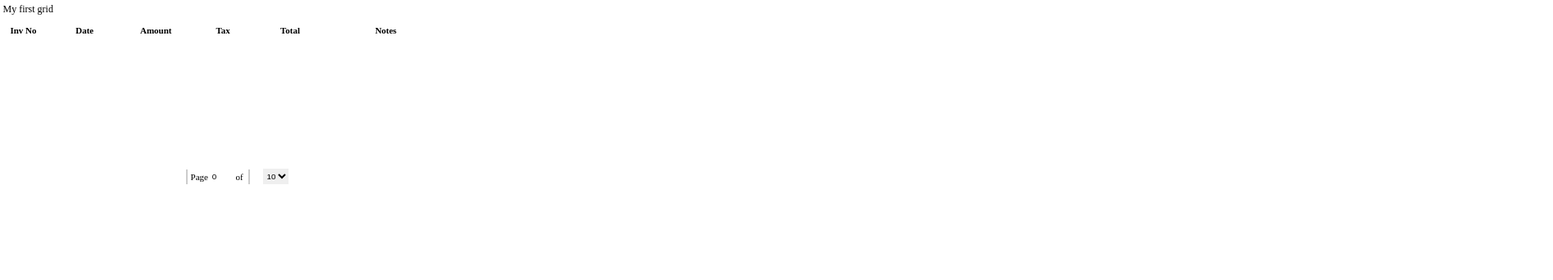
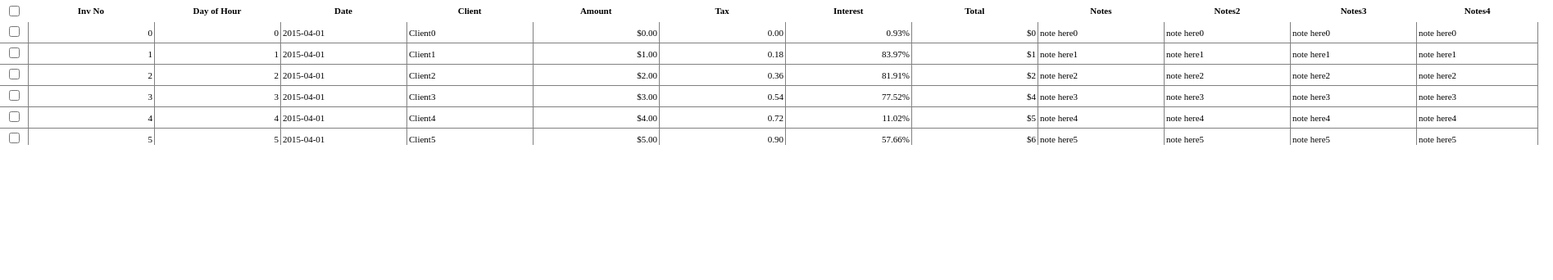
Before and after one commit to ccflower/flowerBox, a plain HTML site: page jqGridTest/myfirstgrid.html in a window 1280 px wide. Shown: the whole page at 82% size, 1895 px wide, since content can reach past the window. Drawn offline with nearby package versions, Linux system fonts and the light colour scheme; no server answers.

Commit message:
add some local data to test unformat function.

```diff
--- a/jqGridTest/myfirstgrid.html
+++ b/jqGridTest/myfirstgrid.html
@@ -20,35 +20,102 @@ html, body {
 }
 </style>
 
-<script src="js/jquery-1.7.2.min.js" type="text/javascript"></script>
+<script src="js/jquery-1.11.0.min.js" type="text/javascript"></script>
 <script src="js/i18n/grid.locale-en.js" type="text/javascript"></script>
 <script src="js/jquery.jqGrid.min.js" type="text/javascript"></script>
 
 <script type="text/javascript">
 $(function () {
-    $("#list").jqGrid({
-        url: "example.php",
-        datatype: "xml",
-        mtype: "GET",
-        colNames: ["Inv No", "Date", "Amount", "Tax", "Total", "Notes"],
-        colModel: [
-            { name: "invid", width: 55 },
-            { name: "invdate", width: 90 },
-            { name: "amount", width: 80, align: "right" },
-            { name: "tax", width: 80, align: "right" },
-            { name: "total", width: 80, align: "right" },
-            { name: "note", width: 150, sortable: false }
-        ],
-        pager: "#pager",
-        rowNum: 10,
-        rowList: [10, 20, 30],
-        sortname: "invid",
-        sortorder: "desc",
-        viewrecords: true,
-        gridview: true,
-        autoencode: true,
-        caption: "My first grid"
-    });
+    var gridData = [];
+    var currRow;
+    for (var i = 0; i < 12; i++) {
+        var dayOfHour = i + "";
+        currRow = {
+            id: i,
+            dayOfHour: dayOfHour,
+            date: "2015-04-" + Math.ceil((i + 1) * 30 / 5000),
+            name: "Client" + i,
+            amount: i,
+            tax: i * 0.18,
+            interest: Math.random(),
+            total: i + i * 0.18,
+            note: "note here" + i,
+            note2: "note here" + i,
+            note3: "note here" + i,
+            note4: "note here" + i
+        };
+        gridData.push(currRow);
+    }
+
+        var gridOptions = {
+            data: gridData,
+            datatype: "local",
+            cellSize: "sm",
+            colNames: ["Inv No", "Day of Hour", "Date", "Client", "Amount", "Tax", "Interest", "Total",
+            "Notes", "Notes2", "Notes3",    "Notes4"],
+            colModel: [
+                {name: "id", index: "id", align: "right", sorttype: "int"},
+
+                {name: "dayOfHour", index: "dayOfHour", align: "right",
+                formatter: stringFormatter, unformat: stringUnFormatter,
+                formatoptions:{decimalPlaces: 2}},
+
+                {name:"date",index:"date", sorttype:"date", formatter:"date",
+                formatoptions:{newformat: "ISO8601Short"}},
+
+                {name: "name", index: "name", sorttype: "text"},
+
+                {name: "amount", index: "amount", align: "right", sorttype: "float",
+                formatter:"currency", formatoptions:{decimalPlaces: 2, prefix: "$"}},
+
+                {name: "tax", index: "tax", align: "right", sorttype: "float",
+                formatter:"number", formatoptions:{decimalPlaces: 2}},
+
+                {name: "interest", index: "interest", align: "right", sorttype: "float",
+                formatter: percentFormatter, unformat: percentUnFormatter,
+                formatoptions:{decimalPlaces: 2}},
+
+                {name: "total", index: "total", align: "right", sorttype: "float",
+                formatter:"currency", formatoptions:{decimalPlaces: 0, prefix: "$"}},
+
+                {name: "note", index: "note", sortable: true, sorttype:"text"},
+
+                {name: "note2", index: "note2", sorttype: "text"},
+
+                {name: "note3", index: "note3", sorttype: "text"},
+
+                {name: "note4", index: "note4", sorttype: "text"}
+            ],
+            totalRow:  {id: "", date: "", name: "", note: "", amount: 13280, tax: 255, total: 14175.00},
+            multiselect: true,
+            //sortFirstCol: true,
+            useInfiniteScrolling: true,
+            rowTotals: true,
+            colTotals: true,
+            frozenStaticCols: true
+        };
+
+        function percentFormatter(cellValue, options) {
+            if (isNaN(cellValue)) {
+                return "--";
+            }
+            return ( (cellValue * 100).toFixed(options.colModel.formatoptions.decimalPlaces) + "%" );
+        }
+        function percentUnFormatter(cellValue) {
+            return (parseInt(cellValue.replace("%",""),10) / 100);
+        }
+
+        function stringFormatter(cellValue, options) {
+            if (isNaN(cellValue)) {
+                return "--";
+            }
+            return (parseInt(cellValue));
+        }
+        function stringUnFormatter(cellValue) {
+            return (cellValue + "");
+        }
+
+    $("#list").jqGrid(gridOptions);
 });
 </script>
 
```
